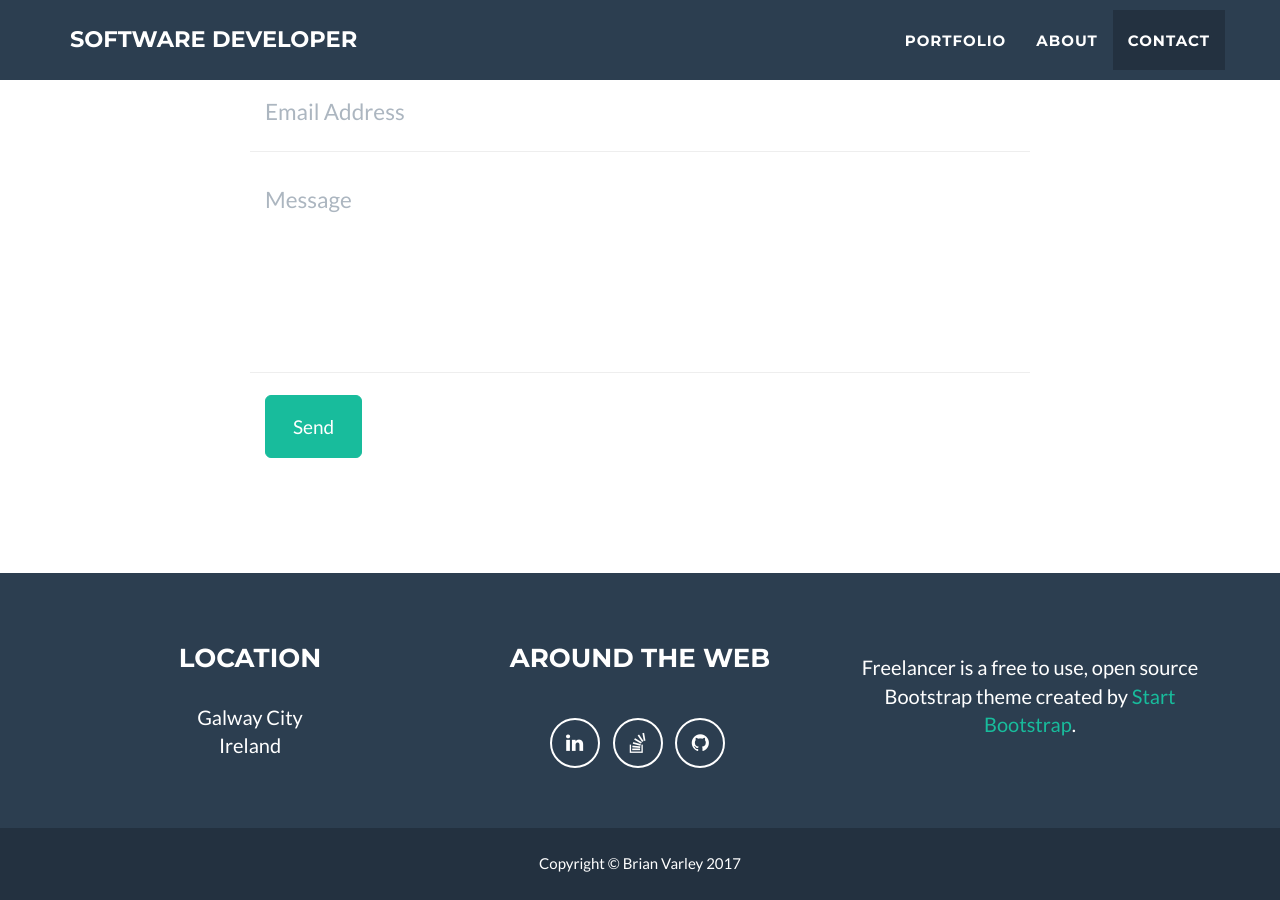
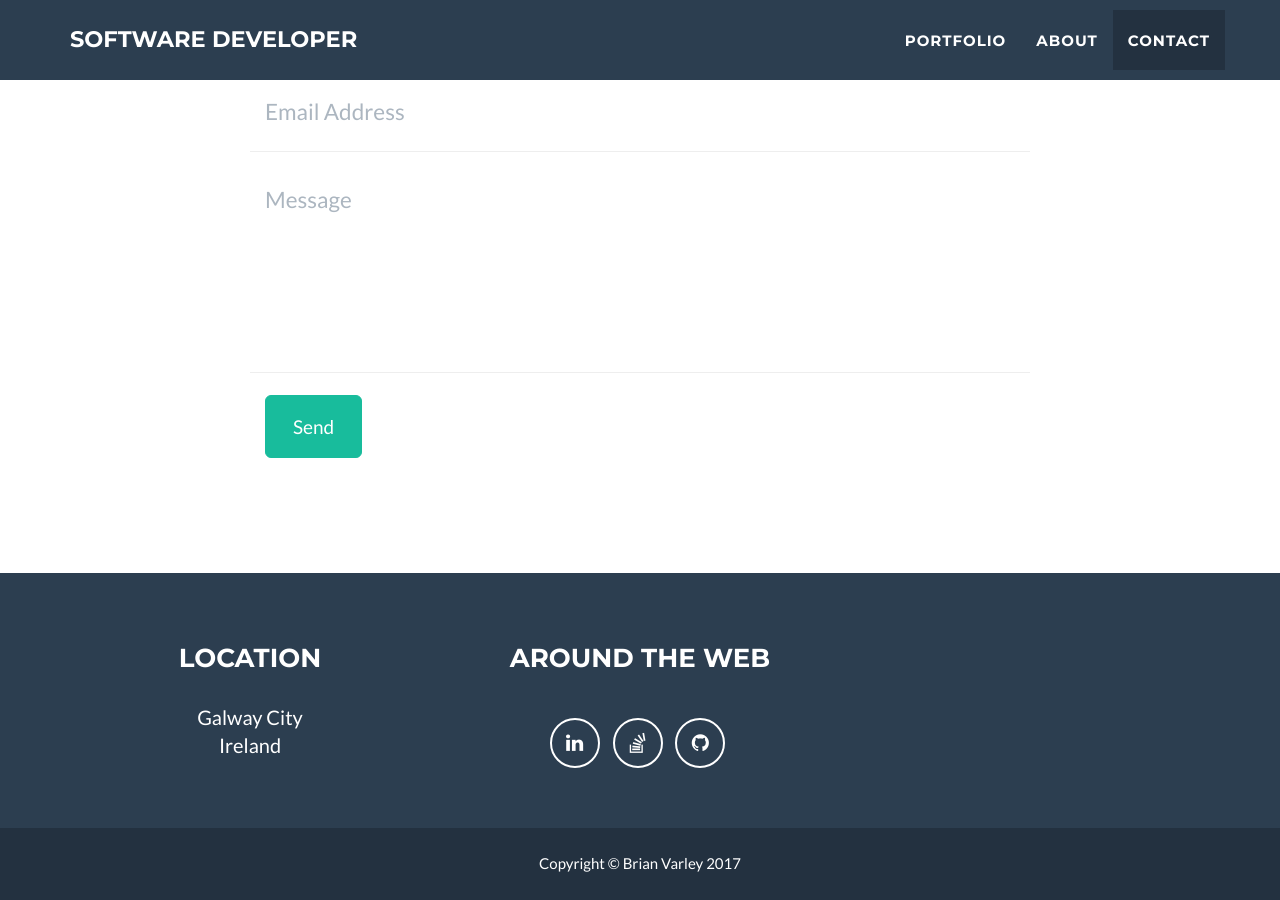
Before and after one commit to BrianJVarley/brianjvarley.github.io, a Jekyll site: the page built from index.html, in a window 1280 px wide and 900 px high, scrolled down 2427 px. Built offline with Jekyll 4.4.1, drawn with Linux system fonts in a browser that asks for light colours.

Commit message:
Init commit 4

```diff
--- a/_config.yml
+++ b/_config.yml
@@ -50,8 +50,7 @@
   - line: Galway City
   - line: Ireland
 
-# Credits content
-credits: 'Freelancer is a free to use, open source Bootstrap theme created by <a href="http://startbootstrap.com">Start Bootstrap</a>.'
+
 
 # Build settings
 markdown: kramdown
```
